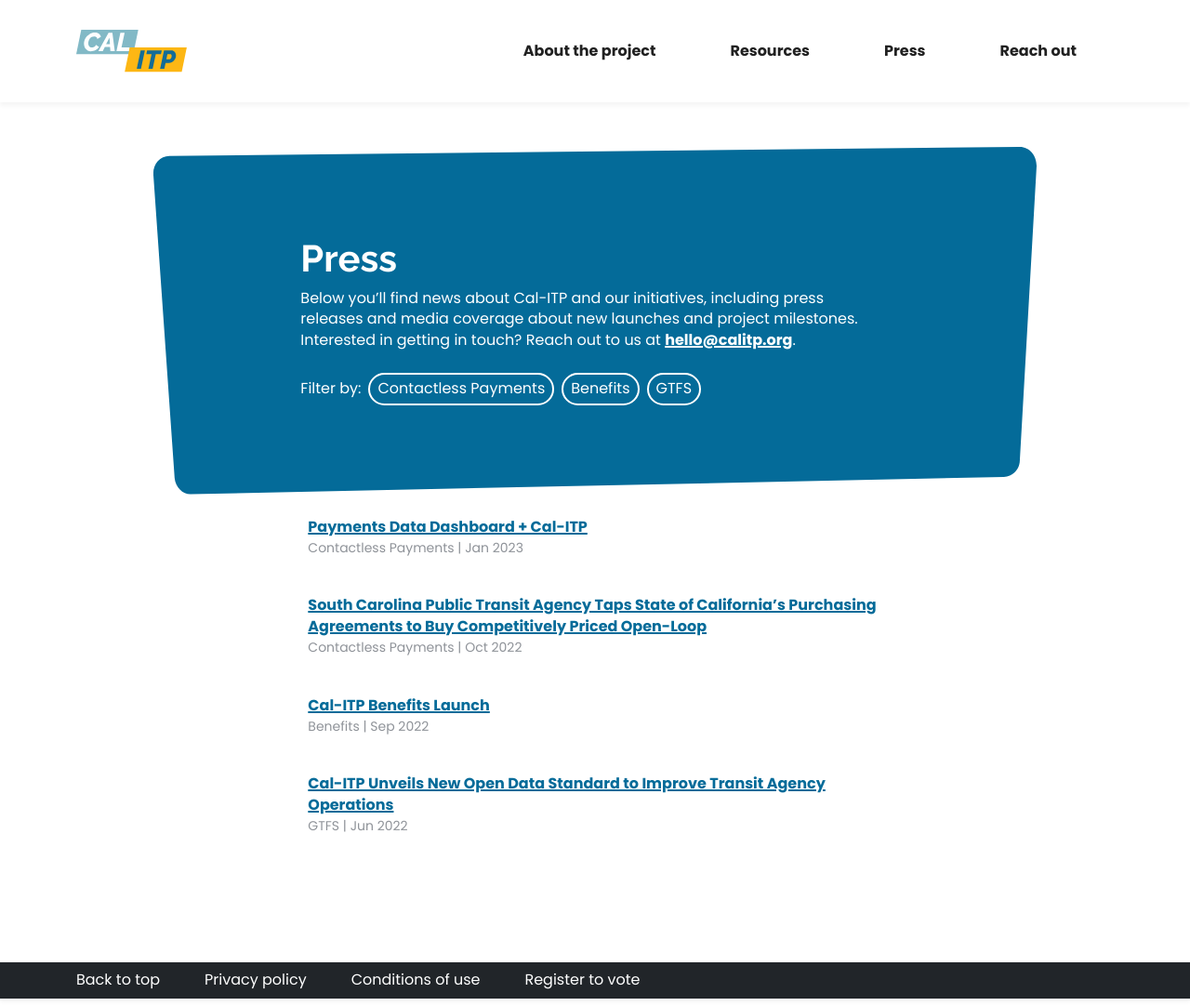
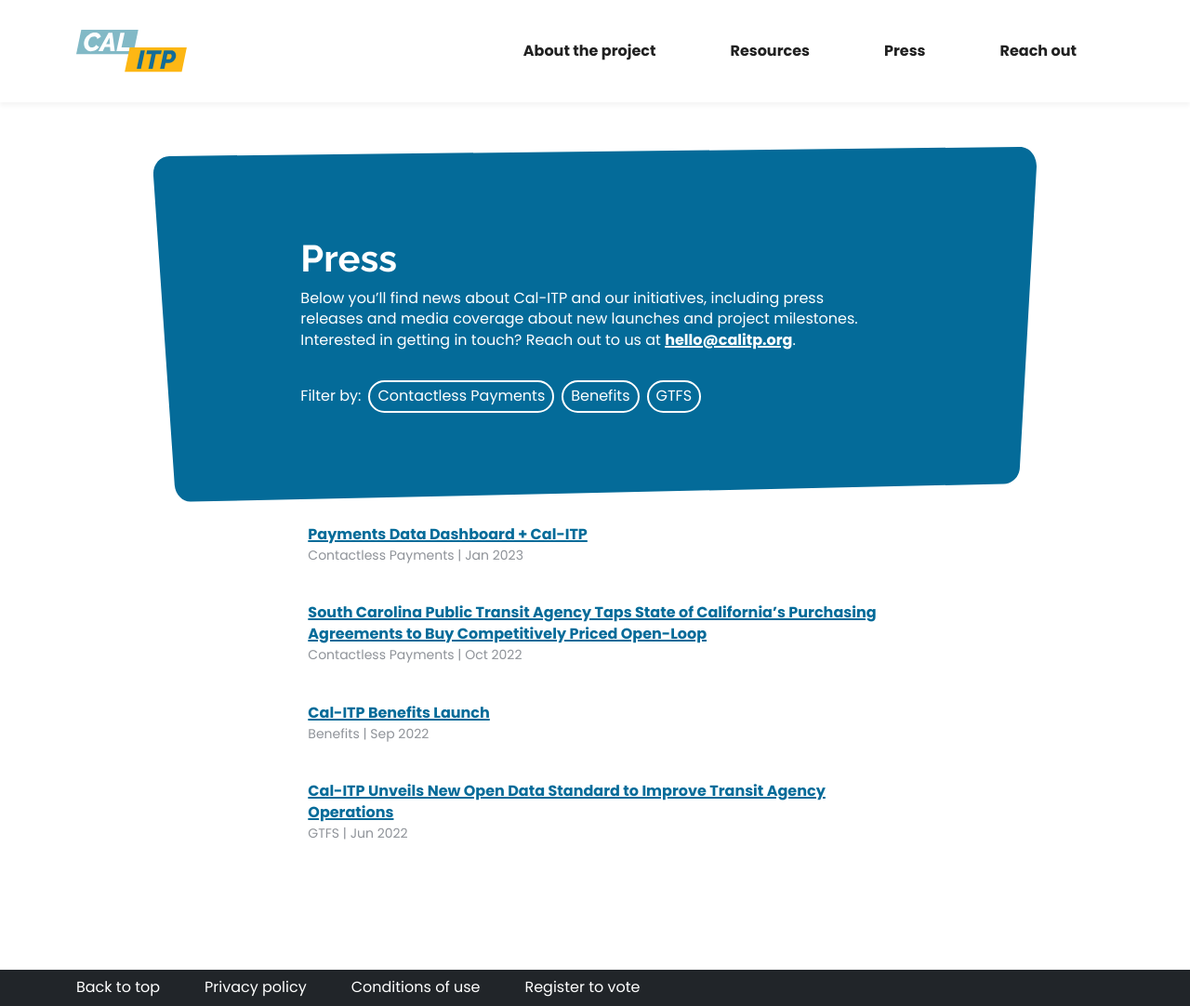
Before and after one commit to cal-itp/calitp.org, a Jekyll site: the page built from src/press.html, in a window 1280 px wide and 1082 px high. Shown: the whole window at 93% size. Built offline with Jekyll 4.4.1, drawn with Linux system fonts in a browser that asks for light colours.

Commit message:
fix: press, resources - space between body text and filters is 32px

```diff
--- a/src/_includes/pills.html
+++ b/src/_includes/pills.html
@@ -1,4 +1,4 @@
-<div class="d-flex flex-column flex-md-row align-items-md-center white-on-color mt-md-4">
+<div class="d-flex flex-column flex-md-row align-items-md-center white-on-color">
   <span class="me-2 mb-3 mt-4 my-md-0 text-white flex-shrink-0">Filter by:</span>
   <ul
     class="nav nav-pills gap-2 d-flex flex-column flex-md-row flex-shrink-0"
--- a/src/press.html
+++ b/src/press.html
@@ -9,7 +9,7 @@
   <div class="clipped background-calitp-blue rhombus-1 mt-5 mb-4 col-10 py-5 px-4 px-md-0">
     <div class="offset-md-2 col-md-8 py-5 px-4 px-md-0">
       <h1 class="text-white mb-2">Press</h1>
-      <p class="text-white">Below you’ll find news about Cal-ITP and our initiatives, including press releases and media coverage about new launches and project milestones. Interested in getting in touch? Reach out to us at <a
+      <p class="text-white mb-3 pb-3">Below you’ll find news about Cal-ITP and our initiatives, including press releases and media coverage about new launches and project milestones. Interested in getting in touch? Reach out to us at <a
       rel="noreferrer"
       target="_blank"
       class="fw-bolder text-white"
--- a/src/resources.html
+++ b/src/resources.html
@@ -9,7 +9,7 @@
   <div class="clipped background-purple-4 mt-5 mb-4 col-10 py-5 px-4 px-md-0 rhombus-1">
     <div class="offset-md-2 col-md-8 py-5 px-4 px-md-0">
       <h1 class="text-white mb-2">Resources</h1>
-      <p class="text-white">Below you’ll find information about Cal-ITP and our initiatives, including fact sheets, case studies, and more. Don’t see what you’re looking for? Reach out to us at
+      <p class="text-white mb-3 pb-3">Below you’ll find information about Cal-ITP and our initiatives, including fact sheets, case studies, and more. Don’t see what you’re looking for? Reach out to us at
         <a
           rel="noreferrer"
           target="_blank"
```
